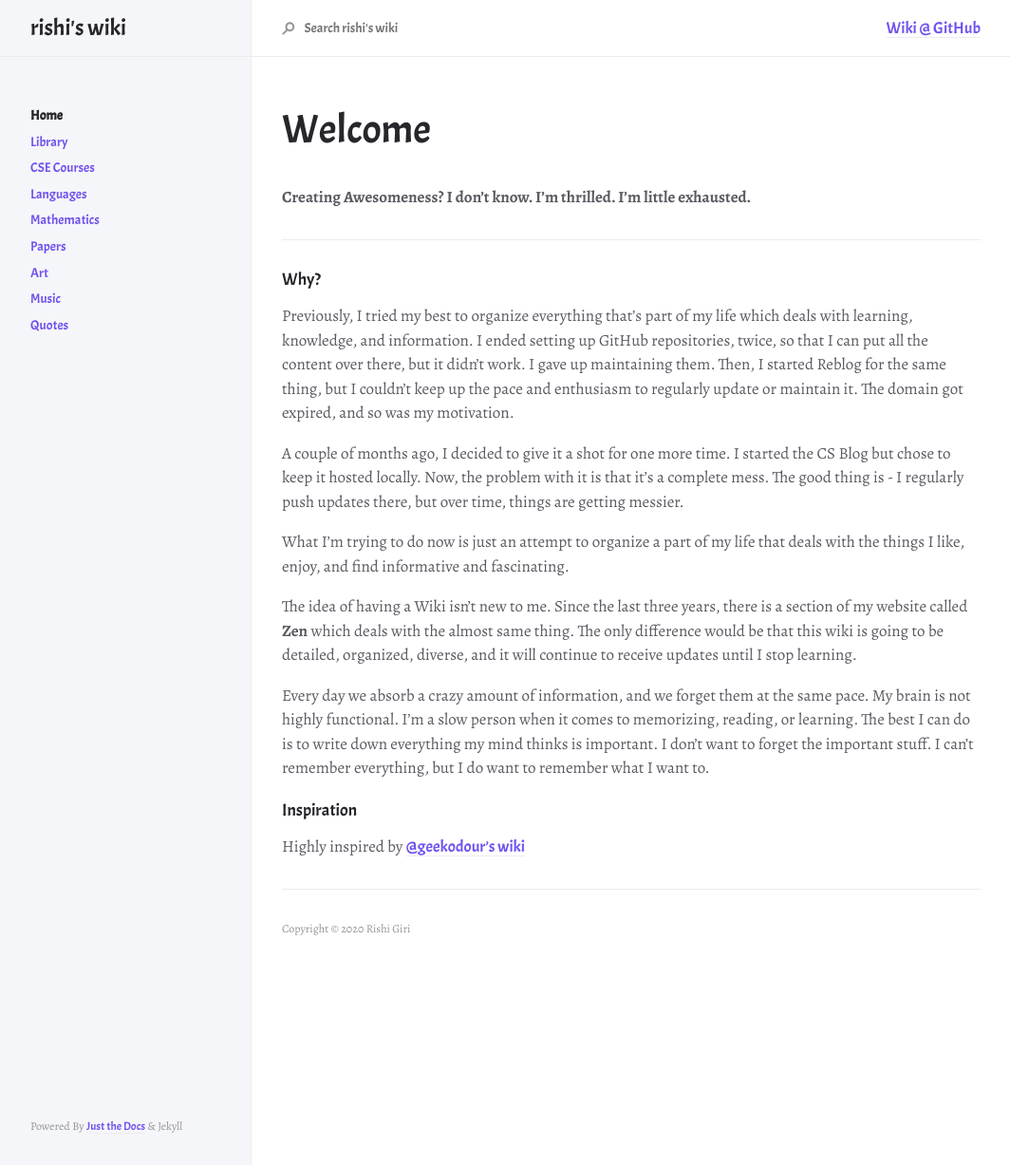
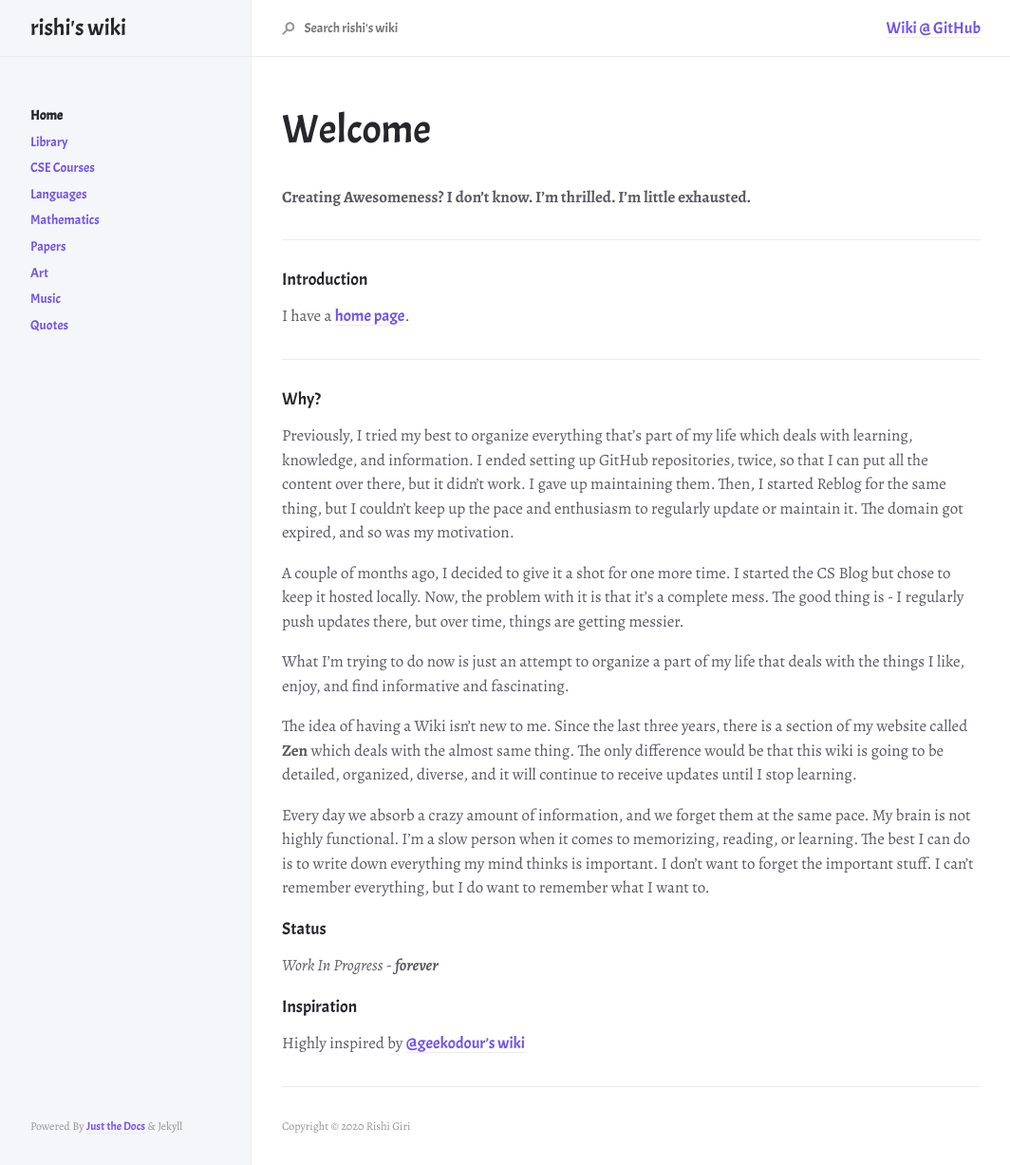
Before and after one commit to r8w/r8w, a Jekyll site: the page built from index.md, in a window 1280 px wide. Shown: the whole page at 95% size, without its empty margins (107-1171 px from the left). Built offline with Jekyll 4.4.1, drawn with Linux system fonts in a browser that asks for light colours; nearby versions of some CDN libraries.

Commit message:
update changes

```diff
--- a/index.md
+++ b/index.md
@@ -15,6 +15,12 @@ __Creating Awesomeness? I don't know. I'm thrilled. I'm little exhausted.__
 
 ---
 
+### Introduction
+
+I have a [home page](https://rishi.ml).
+
+---
+
 ### Why?
 
 Previously, I tried my best to organize everything that’s part of my life which deals with learning, knowledge, and information. I ended setting up GitHub repositories, twice, so that I can put all the content over there, but it didn’t work. I gave up maintaining them. Then, I started Reblog for the same thing, but I couldn’t keep up the pace and enthusiasm to regularly update or maintain it. The domain got expired, and so was my motivation.
@@ -28,6 +34,10 @@ The idea of having a Wiki isn't new to me. Since the last three years, there is
 
 Every day we absorb a crazy amount of information, and we forget them at the same pace. My brain is not highly functional. I'm a slow person when it comes to memorizing, reading, or learning. The best I can do is to write down everything my mind thinks is important. I don't want to forget the important stuff. I can't remember everything, but I do want to remember what I want to.
 
+### Status
+
+*Work In Progress* - __*forever*__
+
 ### Inspiration
 
 Highly inspired by [@geekodour's wiki](https://wiki.geekodour.xyz)
```
